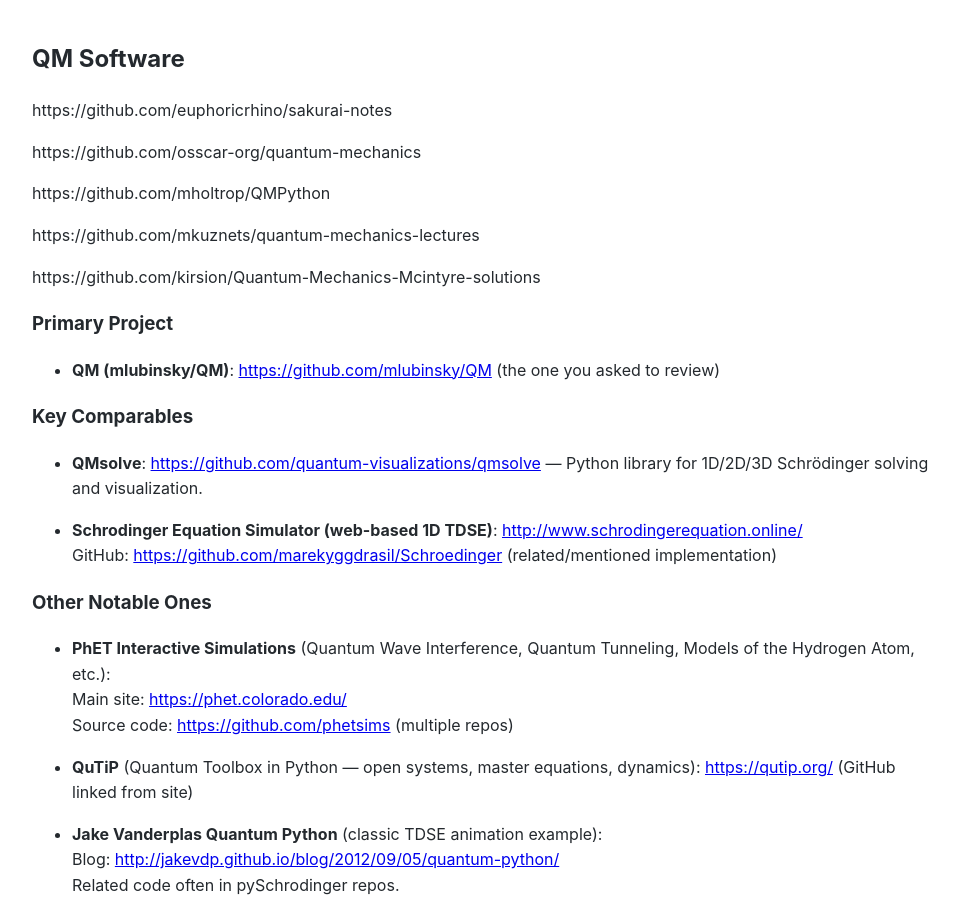
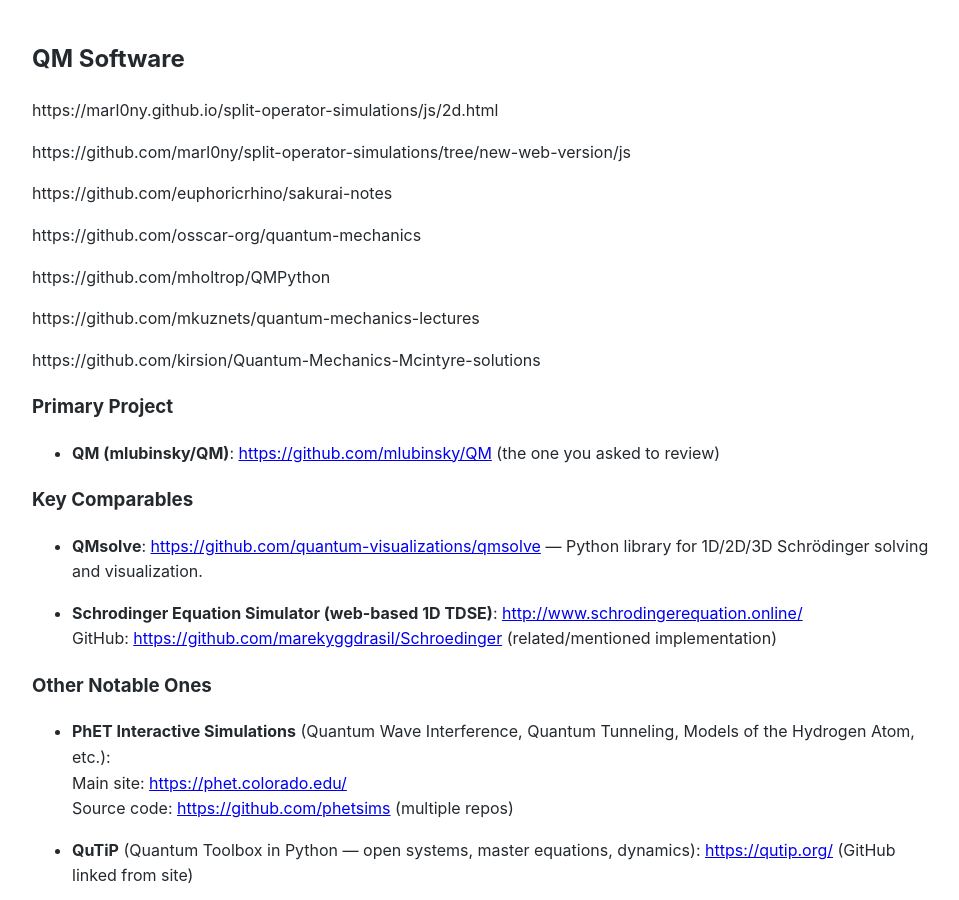
Before and after one commit to Michael-Lubinsky/michael-lubinsky.github.com, a Jekyll site: the page built from physics/competitors.md, in a window 1280 px wide and 900 px high. Shown: the whole window, without its empty margins (158-1117 px from the left). Built offline with Jekyll 4.4.1, drawn with Linux system fonts in a browser that asks for light colours; our own code applies the rules of GitHub Pages for plain Markdown files; some of the changed lines change nothing that is shown.

Commit message:
Update competitors.md

```diff
--- a/physics/competitors.md
+++ b/physics/competitors.md
@@ -1,4 +1,8 @@
 ## QM Software
+
+https://marl0ny.github.io/split-operator-simulations/js/2d.html
+
+https://github.com/marl0ny/split-operator-simulations/tree/new-web-version/js
 
 https://github.com/euphoricrhino/sakurai-notes
 
```
